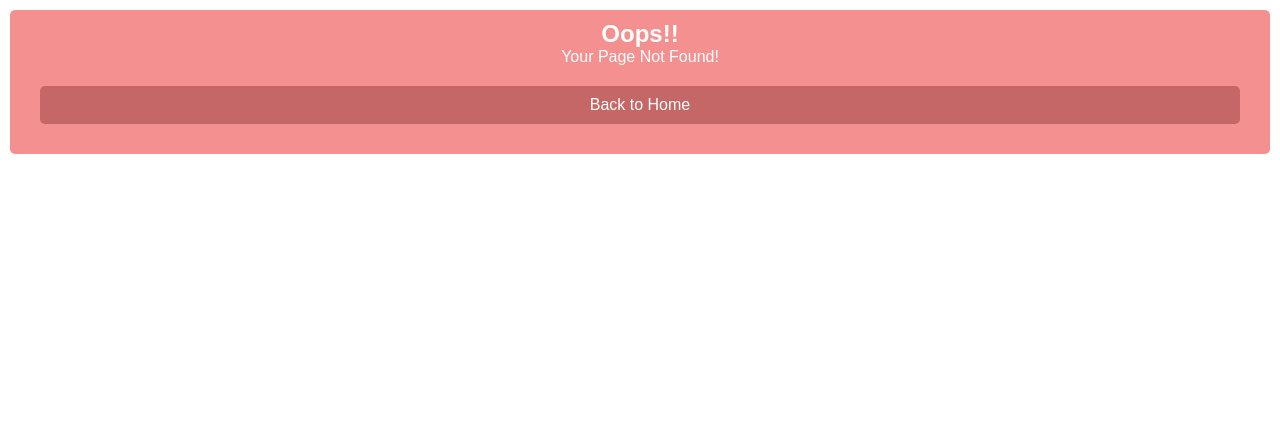
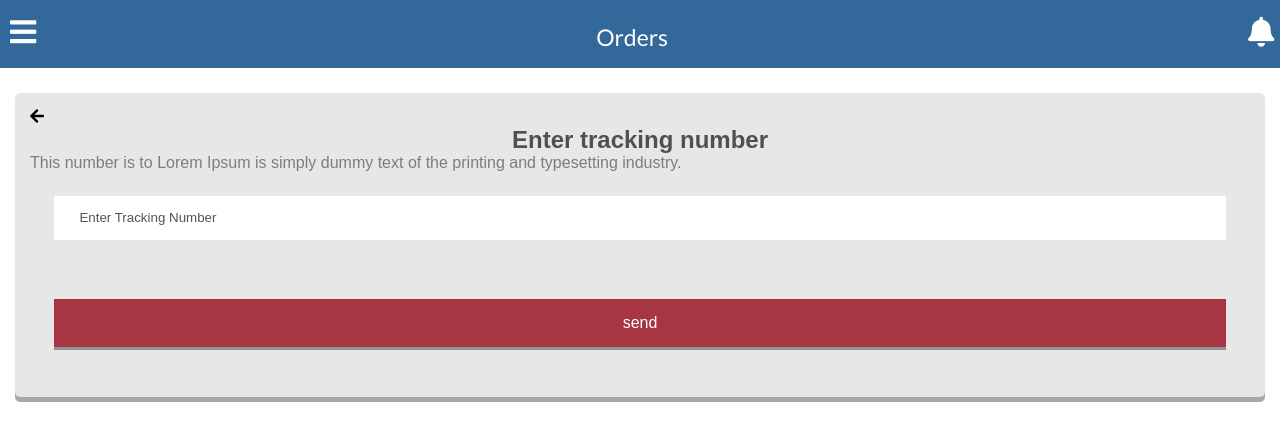
Before and after one commit to FACG4/mwb, a React (Create React App) app in the folder src/client/: page /tracker/1 in a window 1280 px wide. Before the commit this address had no page. Shown: the top 440 px of the page. Built offline with nearby package versions, Linux system fonts and the light colour scheme.

Commit message:
combining track number component with detail order component

```diff
--- a/src/client/src/App.js
+++ b/src/client/src/App.js
@@ -26,7 +26,7 @@ class App extends Component {
           <Route path="/signup" component={signUp} />
           <Route path="/signin" component={SignIn} />
           <Route exact path="/orders" component={OrdersPage} />
-          <Route exact path="/tracker" component={Tracker} />
+          <Route exact path="/tracker/:order_id_for_tracking" component={Tracker} />
           <Route exact path="/order/:order_id_to_render" component={DetaildOrderCard} />
 
 
--- a/src/client/src/Components/DetaildOrderCard/index.css
+++ b/src/client/src/Components/DetaildOrderCard/index.css
@@ -36,8 +36,9 @@
   color: #3C5D62;
   font-size: 25px;
   margin-left: 10px;
-  margin-top: 10px;
+  margin-top: 15px;
   display: flex;
+  font-size: 20px;
   justify-content: flex-start;
 }
 
--- a/src/client/src/Components/DetaildOrderCard/index.js
+++ b/src/client/src/Components/DetaildOrderCard/index.js
@@ -80,7 +80,8 @@ class DetaildOrderCard extends React.Component {
                this.setState(
                 { buttonLabel: ' Sent!', disableTheButton: true }
               );
-              window.location = 'tracker';
+              console.log(res.data.rows[0].id,'kkkkkkkkkkk');
+              this.props.history.push(`/tracker/${res.data.rows[0].id}`)
             }
       })
       .catch(err => {
@@ -135,7 +136,7 @@ class DetaildOrderCard extends React.Component {
   }
 
   componentDidMount() {
-    const id = this.props.match.params.order_id_to_render;
+     const id = this.props.match.params.order_id_to_render;
     fetch('/getAllOrders')
       .then(response => response.json())
       .then(data => {
@@ -152,8 +153,10 @@ class DetaildOrderCard extends React.Component {
                this.setState(
                 { buttonLabel: ' Sent!', disableTheButton: true }
               );
-              window.location = 'tracker';
-            }
+
+              this.props.history.push(`/tracker/${data2[0].id}`)
+
+             }
       })
       .catch(err => {
         console.log(err);
@@ -193,7 +196,7 @@ class DetaildOrderCard extends React.Component {
             <div className="detailedItemCard">
               <div className="itemCardWithDetails">
                 <i
-                  className="fas fa-long-arrow-alt-left back-arrow"
+                  className="fas fa-arrow-left back-arrow"
                   onClick={this.context.router.history.goBack}
                 />
                 <div className="dataDetailed">
--- a/src/client/src/Components/HeaderWithSideBar/index.css
+++ b/src/client/src/Components/HeaderWithSideBar/index.css
@@ -80,8 +80,10 @@
 .headerTitle {
   color: white;
   font-family: lato;
-  padding-top: 17px;
-  padding-left: 450px
+  padding-top: 23px;
+  padding-left: 450px;
+  font-size:23px;
+  font-weight:lighter;
 }
 
 .menuIcon, .notificationIcon {
--- a/src/client/src/Pages/tracker/index.js
+++ b/src/client/src/Pages/tracker/index.js
@@ -1,10 +1,11 @@
+/*eslint-disable*/
 import React, { Component, Fragment } from 'react';
 import { library } from '@fortawesome/fontawesome-svg-core';
 import { FontAwesomeIcon } from '@fortawesome/react-fontawesome';
 import { faArrowLeft, faCheckCircle } from '@fortawesome/free-solid-svg-icons';
-
 import Input from '../../Components/Input';
 import Popup from '../../Components/popup';
+import HeaderWithSideBar from '../../Components/HeaderWithSideBar';
 
 import './style.css';
 
@@ -12,6 +13,10 @@ library.add(faArrowLeft, faCheckCircle);
 
 
 class Tracker extends Component {
+  static contextTypes = {
+    router: () => true,
+  };
+
   constructor(props) {
     super(props);
     this.state = {
@@ -43,24 +48,33 @@ class Tracker extends Component {
         trakerNumber: trakerNumber.value,
       },
     }, () => {
+
+
       fetch('/tracker', {
         method: 'POST',
         headers: {
           'content-type': 'application/json',
         },
-        body: trakerNumberData,
-      }).then(
+        body: JSON.stringify({
+             trakerNumber:this.state.trakerNumberData.trakerNumber,
+             orderId: this.props.match.params.order_id_for_tracking,
+          }) ,
+      })
+      .then(
         () => this.visablePopUp(),
       );
     });
   }
 
+
   render() {
+
     const { isModalVisible } = this.state;
     return (
       <Fragment>
+        <HeaderWithSideBar title="Orders" />
         <form onSubmit={this.handelTrackNumber} className="track--form">
-          <span>
+          <span onClick={() => this.context.router.history.go(-2)}>
             <FontAwesomeIcon icon={faArrowLeft} />
           </span>
           <h2>
--- a/src/server/controllers/index.js
+++ b/src/server/controllers/index.js
@@ -6,12 +6,14 @@ const router = express.Router();
 const getAllOrders = require('./getAllOrders');
 const changeOrderStatus = require('./changeOrderStatus');
 const updateDeliveryTime = require('./updateDeliveryTime');
+const tracker = require('./tracker');
 
 
 router.post('/signup', signUp);
 router.get('/getAllOrders', getAllOrders.getAllOrders);
 router.post('/changeOrderStatus', changeOrderStatus.changeOrderStatus);
 router.post('/updateDeliveryTime', updateDeliveryTime.updateDeliveryTime);
+router.post('/tracker', tracker.tracker);
 
 
 module.exports = router;
```
Also changed, not shown: src/server/controllers/tracker.js (added, +17 -0 lines), src/server/model/queries/update.js (+12 -0 lines), 1 other file (tests, documents, lock files or other folders).
